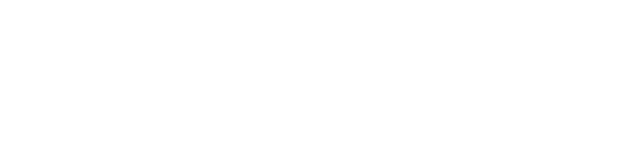
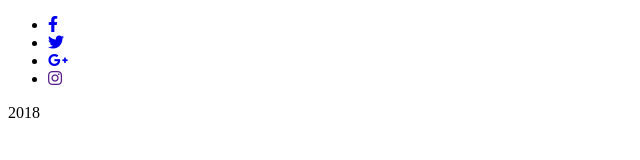
Before and after one commit to briancollins081/CSS-css3-grid-and-flexbox-projects, a plain HTML site: page section_4_grand_hotel_flexbox/index.html in a window 1280 px wide. Shown: the whole page, without its empty margins (0-640 px from the left). Drawn offline with Linux system fonts and the light colour scheme; files that its build step writes are made by us from their sources.

Commit message:
Hotel:Flexbox:Markup for sidebar

```diff
--- a/section_4_grand_hotel_flexbox/index.html
+++ b/section_4_grand_hotel_flexbox/index.html
@@ -13,12 +13,42 @@
     <link
         href="https://fonts.googleapis.com/css2?family=Josefin+Sans:ital,wght@0,100;0,200;0,300;0,400;0,500;0,600;0,700;1,100;1,200;1,300;1,400;1,500;1,600;1,700&family=Montserrat:ital,wght@0,100;0,200;0,300;0,400;0,500;0,600;0,700;1,100;1,200;1,300;1,400;1,500;1,600;1,700&display=swap"
         rel="stylesheet">
-        <link rel="stylesheet" href="./css/style.css">
+    <link rel="stylesheet" href="./css/style.css">
 </head>
 
 <body>
-
-
+    <!-- navbar -->
+    <div class="navbar">
+        <div class="sidebar">
+            <div class="menu-icon">
+                <div class="line line-1"></div>
+                <div class="line line-2"></div>
+                <div class="line line-3"></div>
+            </div>
+            <ul class="social-icons-list">
+                <li><a href="#" class="social-link">
+                        <i class="fab fa-facebook-f"></i>
+                    </a>
+                </li>
+                <li><a href="#" class="social-link">
+                        <i class="fab fa-twitter"></i>
+                    </a>
+                </li>
+                <li><a href="#" class="social-link">
+                        <i class="fab fa-google-plus-g"></i>
+                    </a>
+                </li>
+                <li><a href="" class="social-link">
+                        <i class="fab fa-instagram"></i>
+                    </a>
+                </li>
+            </ul>
+            <div class="year">
+                <p>2018</p>
+            </div>
+        </div>
+    </div>
+    <!-- end of navbar -->
 </body>
 
 </html>
```
